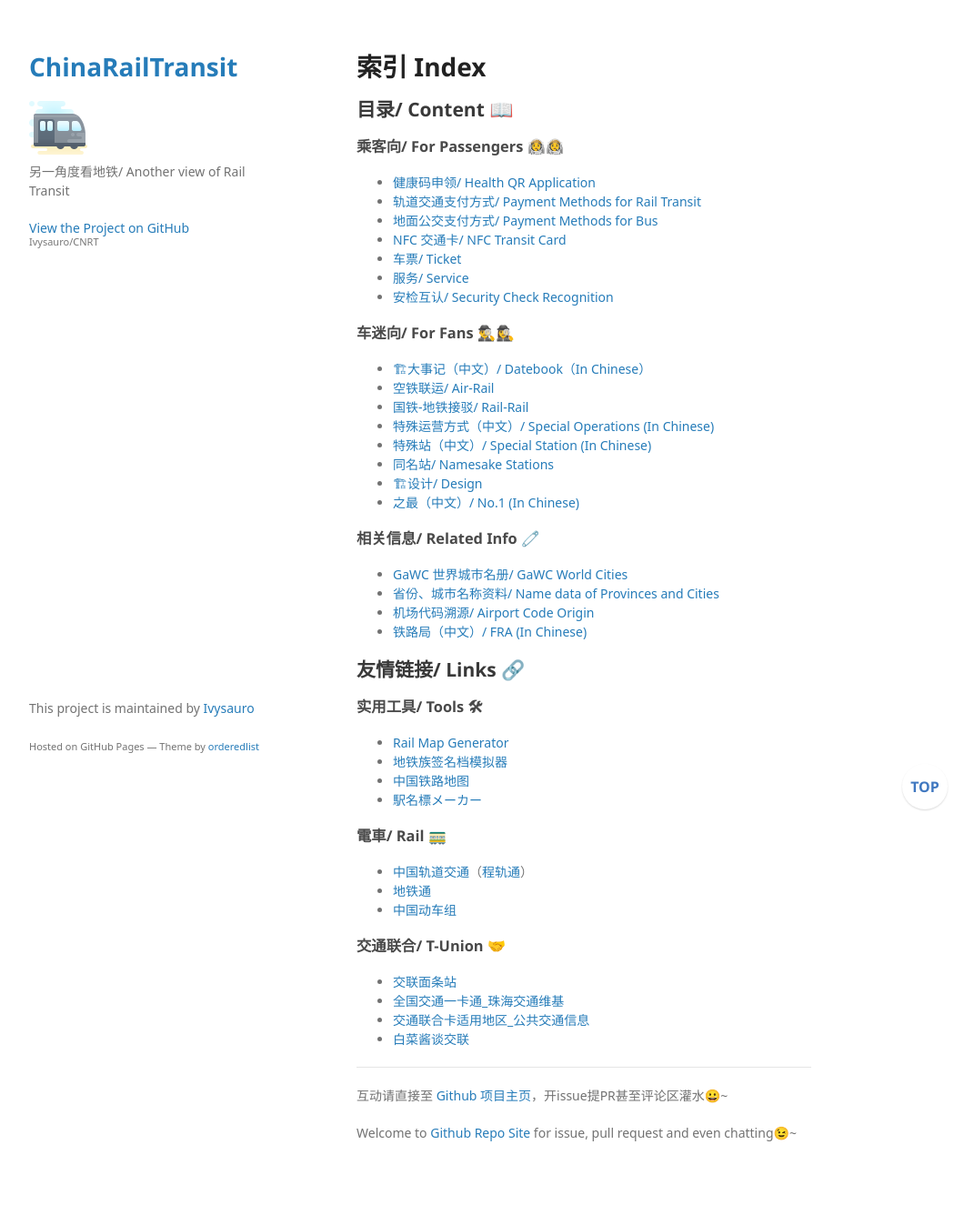
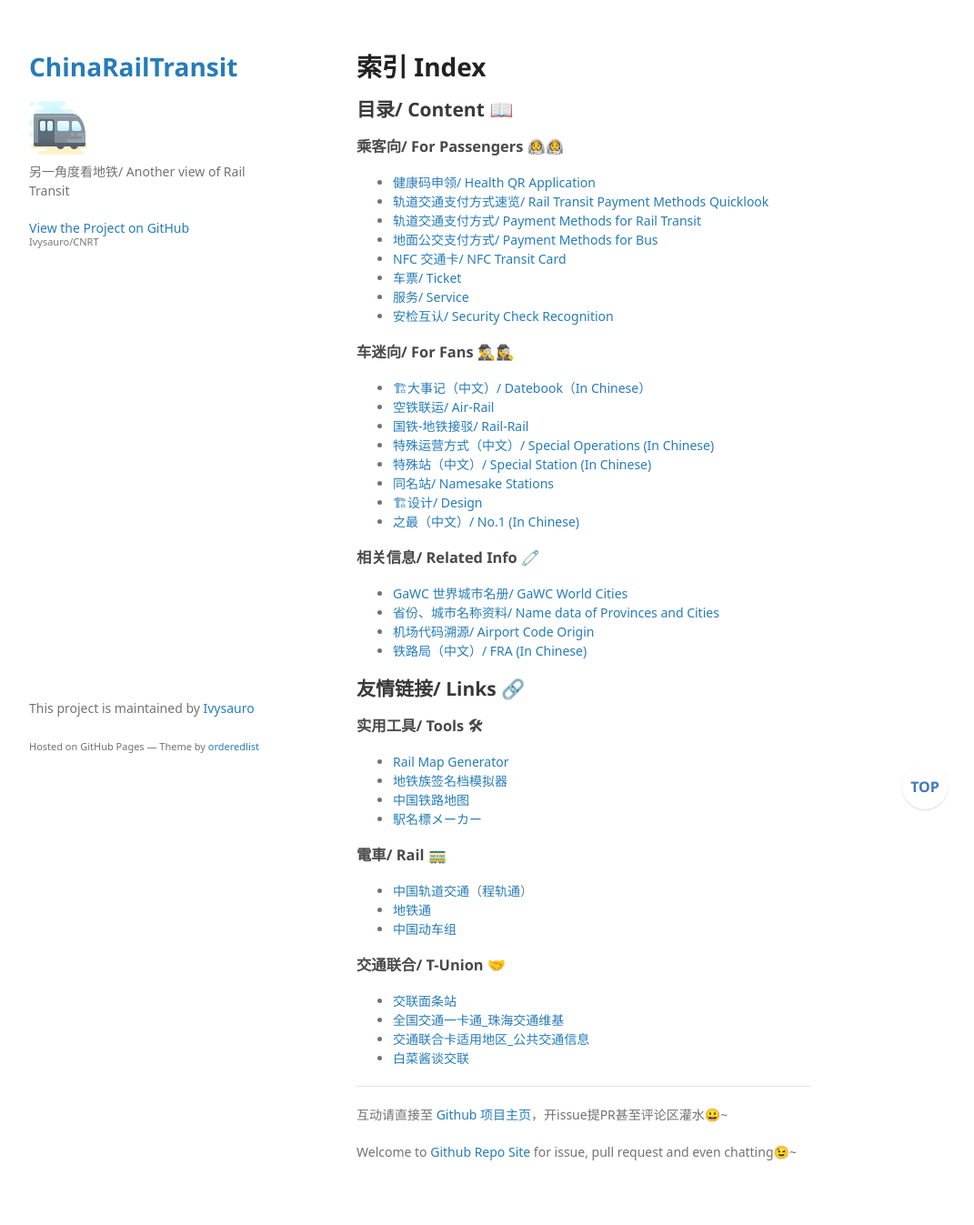
Before and after one commit to Ivysauro/CNRT, a Jekyll site: the page built from index.md, in a window 1280 px wide. Shown: the whole page at 91% size, without its empty margins (178-1249 px from the left). Built offline with Jekyll 4.4.1, drawn with Linux system fonts in a browser that asks for light colours; some web fonts are replaced; our own code applies the rules of GitHub Pages for plain Markdown files; a script that is not in the unit is left out; before the commit the page ends 1326 px from its top, so only the background shows below that.

Commit message:
🍑更新目录

```diff
--- a/index.md
+++ b/index.md
@@ -4,7 +4,8 @@
 
 ### 乘客向/ For Passengers 👨‍🚀👩‍🚀
 - [健康码申领/ Health QR Application](https://ivysauro.github.io/CNRT/data/HealthQR)
-- [轨道交通支付方式/ Payment Methods for Rail Transit](https://ivysauro.github.io/CNRT/data/Pay)
+- [轨道交通支付方式速览/ Rail Transit Payment Methods Quicklook](https://ivysauro.github.io/CNRT/data/Pay)
+- [轨道交通支付方式/ Payment Methods for Rail Transit](https://ivysauro.github.io/CNRT/data/Pie)
 - [地面公交支付方式/ Payment Methods for Bus](https://ivysauro.github.io/CNRT/data/BusPay)
 - [NFC 交通卡/ NFC Transit Card](https://ivysauro.github.io/CNRT/data/NFC)
 - [车票/ Ticket](https://ivysauro.github.io/CNRT/data/Ticket)
```
